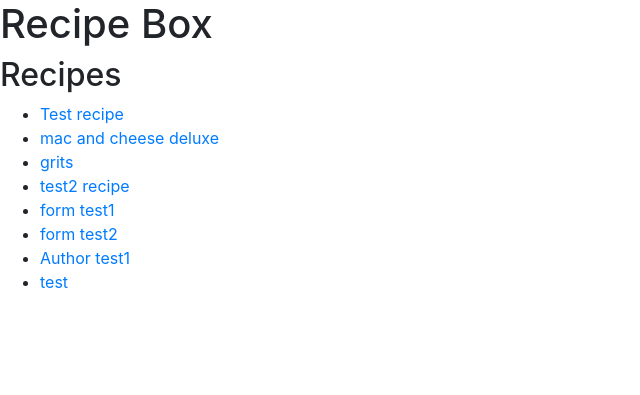
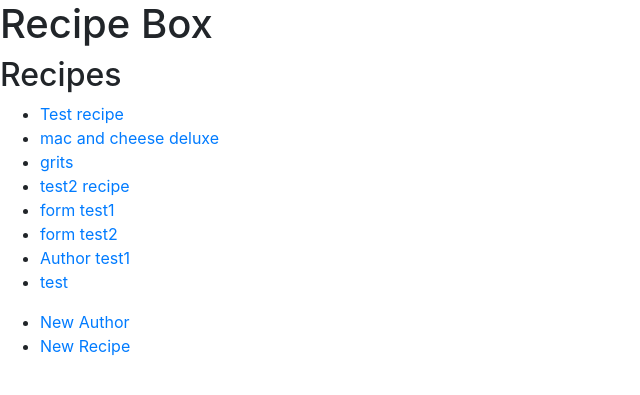
Before and after one commit to kbrooks87/RecipeBox_V1, a Django app: page / in a window 1280 px wide. Shown: the top 395 px of the page, without its empty margins (0-640 px from the left). Run offline with Django 3.2, Linux system fonts and the light colour scheme; data comes from the database, SQL or seed files in the repository; both versions use the stored data as it was after the commit; some libraries are stand-ins or nearby versions.

Commit message:
added author form and made the forms accessible on the home page

```diff
--- a/recipe_box/forms.py
+++ b/recipe_box/forms.py
@@ -8,3 +8,9 @@ class RecipeForm(forms.Form):
     author = forms.ModelChoiceField(queryset=Author.objects.all())
     time_required = forms.CharField(max_length=20)
     instructions = forms.CharField(widget=forms.Textarea)
+
+
+class AuthorForm(forms.ModelForm):
+    class Meta:
+        model = Author
+        fields = ["name"]
--- a/recipe_box/views.py
+++ b/recipe_box/views.py
@@ -1,6 +1,6 @@
 from django.shortcuts import render, HttpResponseRedirect, reverse
 from recipe_box.models import Author, Recipe
-from recipe_box.forms import RecipeForm
+from recipe_box.forms import RecipeForm, AuthorForm
 # Create your views here.
 
 
@@ -36,4 +36,14 @@ def recipe_form_view(request):
             )
             return HttpResponseRedirect(reverse("homepage"))
     form = RecipeForm()
-    return render(request, "userforms.html", {"form": form})
+    return render(request, "generic_form.html", {"form": form})
+
+
+def author_form_view(request):
+    if request.method == "POST":
+        form = AuthorForm(request.POST)
+        form.save()
+        return HttpResponseRedirect(reverse("homepage"))
+
+    form = AuthorForm()
+    return render(request, "generic_form.html", {"form": form})
--- a/recipe_box_app/urls.py
+++ b/recipe_box_app/urls.py
@@ -15,12 +15,13 @@ Including another URLconf
 """
 from django.contrib import admin
 from django.urls import path
-from recipe_box.views import index, recipe_detail, user_detail, recipe_form_view
+from recipe_box.views import index, recipe_detail, user_detail, recipe_form_view, author_form_view
 
 urlpatterns = [
     path('', index, name="homepage"),
     path('post/<int:post_id>/', recipe_detail),
     path('author/<int:author_id>/', user_detail),
     path('newrecipe/', recipe_form_view, name="newrecipe"),
+    path('newauthor/', author_form_view, name="newauthor"),
     path('admin/', admin.site.urls),
 ]
--- a/templates/index.html
+++ b/templates/index.html
@@ -19,4 +19,11 @@
         {% endfor %}
     </ul>
 
+    <ul>
+        <li>
+            <a href="/newauthor/">New Author</a>
+        </li>
+        <li>
+            <a href="/newrecipe/">New Recipe</a>
+        </li>
 </div>
```
Also changed, not shown: db.sqlite3, templates/generic_form.html (renamed from templates/userforms.html).
